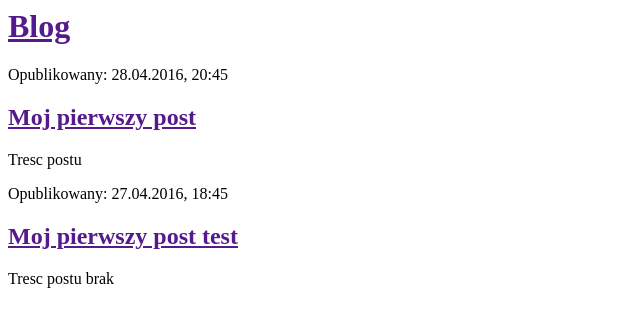
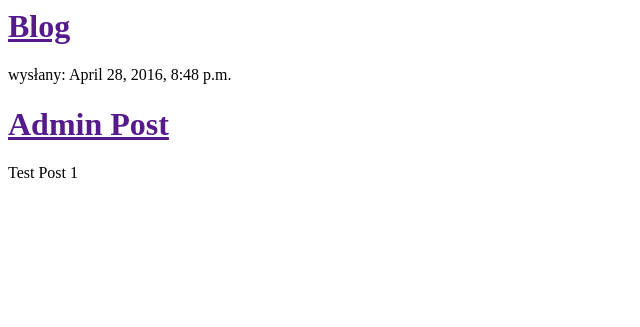
Before and after one commit to areszm/blog, a Django app: page / in a window 1280 px wide. Shown: the top 327 px of the page, without its empty margins (0-640 px from the left). Run offline with Django 3.2, Linux system fonts and the light colour scheme; data comes from the database, SQL or seed files in the repository; some libraries are stand-ins or nearby versions.

Commit message:
modyfikacja szablonu

```diff
--- a/blog/models.py
+++ b/blog/models.py
@@ -10,7 +10,7 @@ class Post(models.Model):
     created_date = models.DateTimeField(default = timezone.now)
     published_date = models.DateTimeField(blank = True, null = True)
 
-    def published(self):
+    def publish(self):
         self.published_date = timezone.now()
         self.save()
 
--- a/blog/templates/blog/post_list.html
+++ b/blog/templates/blog/post_list.html
@@ -1,20 +1,23 @@
 <html>
     <head>
         <title>list posts</title>
+        <link rel="stylesheet" type="text/css" href="uikit/css/uikit.gradient.min.css"/>
+        <script type="text/javascript" src="uikit/js/uikit.min.js"></script>
     </head>
     <body>
-        <div>
-            <h1><a href="">Blog</a></h1>
-        </div>
-        <div>
-            <p>Opublikowany: 28.04.2016, 20:45</p>
-            <h2><a href="">Moj pierwszy post</a></h2>
-            <p>Tresc postu</p>
-        </div>
-        <div>
-            <p>Opublikowany: 27.04.2016, 18:45</p>
-            <h2><a href="">Moj pierwszy post test</a></h2>
-            <p>Tresc postu  brak</p>
+        <div class="uk-container uk-container-center uk-margin-top">
+            <div>
+                <h1><a href="">Blog</a></h1>
+            </div>
+            <div>
+                {% for post in posts %}
+                <div>
+                    <p>wysłany: {{ post.published_date }} </p>
+                    <h1><a href="">{{ post.title }}</a></h1>
+                    <p>{{ post.text|linebreaks }}</p>
+                </div>
+                {% endfor %}
+            </div>
         </div>
     </body>
 </html>
--- a/blog/views.py
+++ b/blog/views.py
@@ -1,4 +1,7 @@
 from django.shortcuts import render
+from django.utils import timezone
+from .models import Post
 
 def post_list(request):
-    return render(request, 'blog/post_list.html', {})
+    posts = Post.objects.filter(published_date__lte=timezone.now()).order_by('published_date')
+    return render(request, 'blog/post_list.html', {'posts':posts})
```
Also changed, not shown: datadump.json (added, +1 -0 lines), przedszkole32/settings.py (+12 -4 lines), 1 other file.
